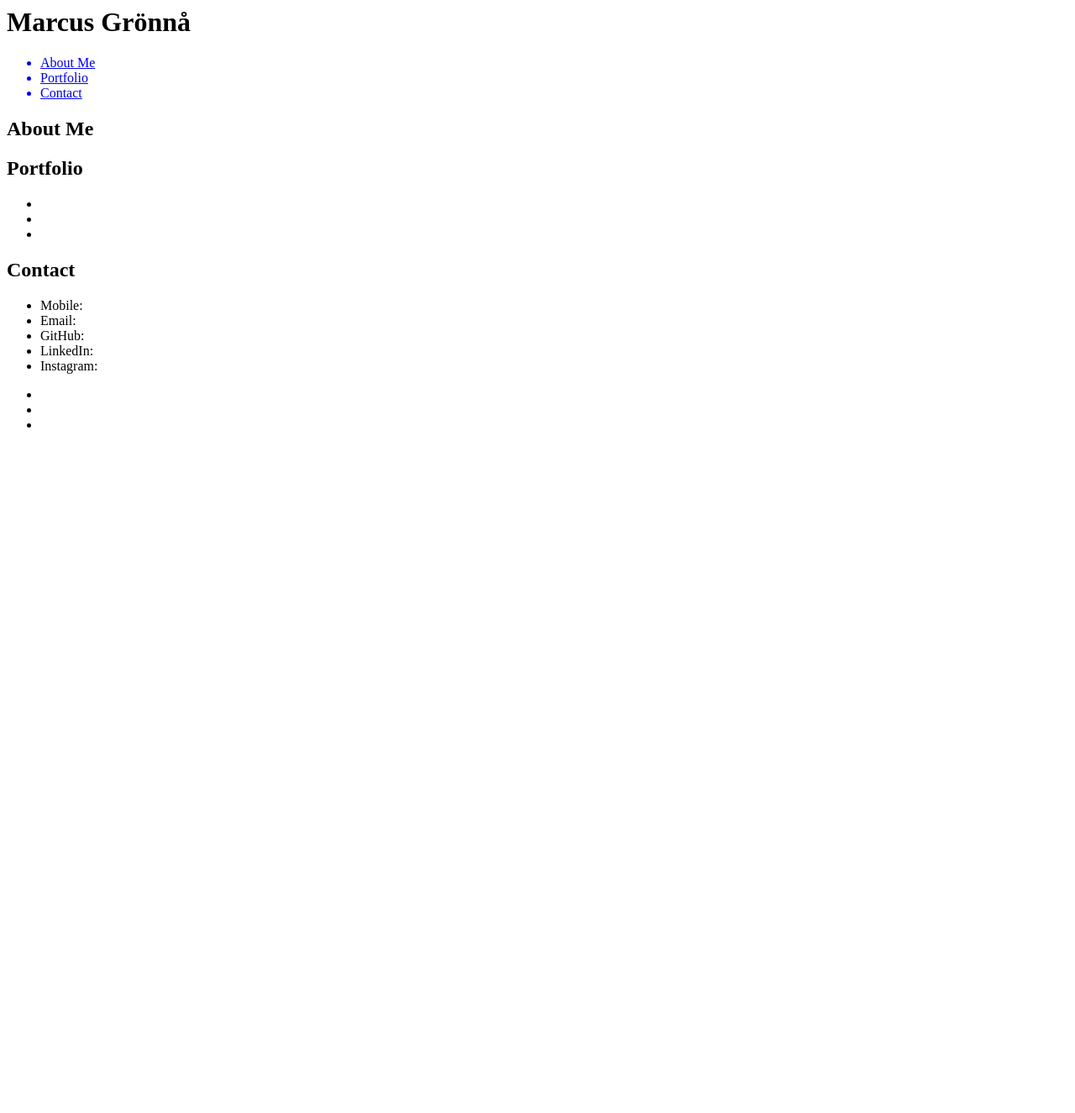
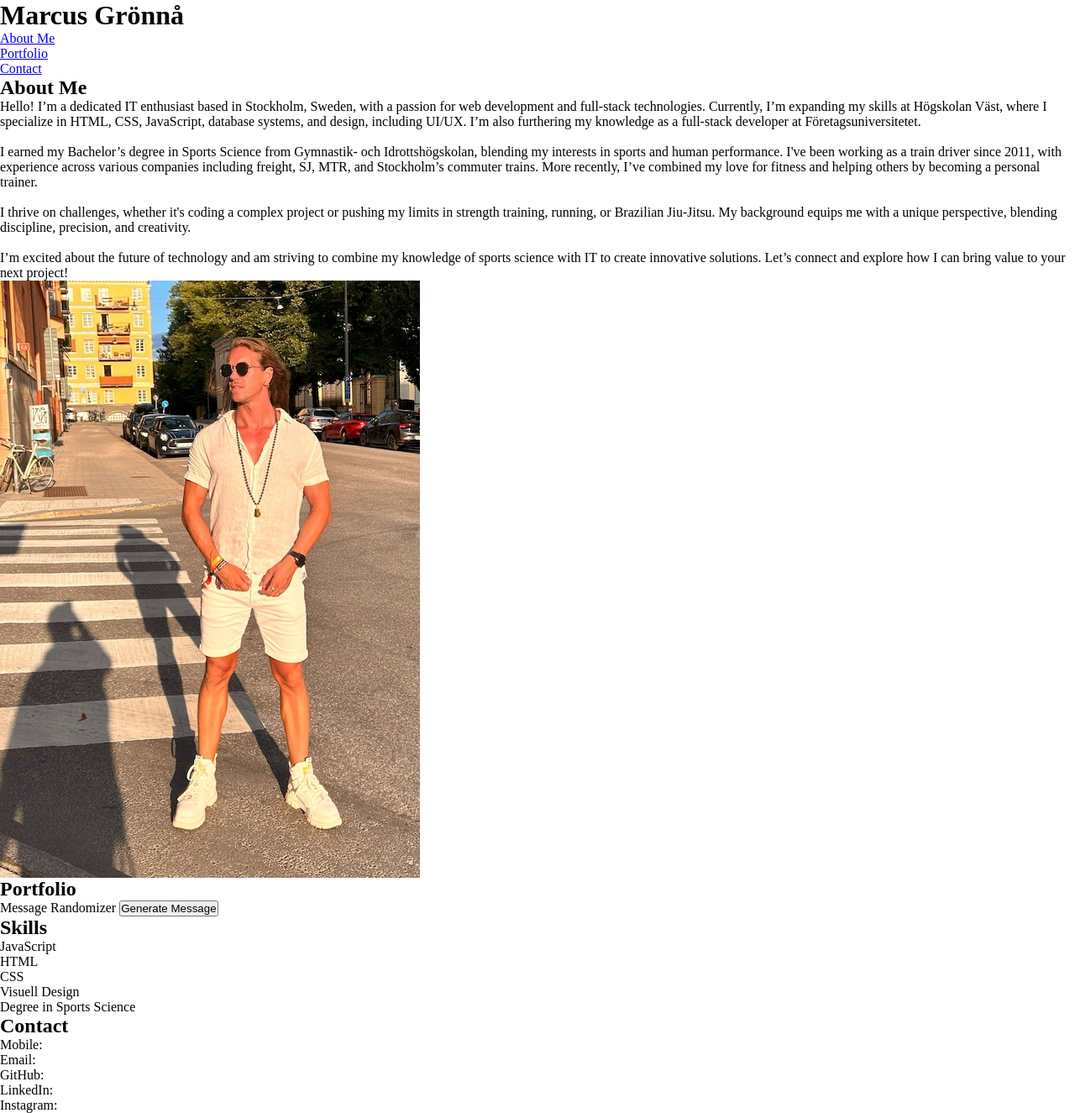
Before and after one commit to MarcusGronna/MarcusGronna.github.io, a plain HTML site: page index.html in a window 1280 px wide. Shown: the whole page at 84% size. Before the commit the page ends 800 px from the top, so only its background shows below. Drawn offline with Linux system fonts and the light colour scheme.

Commit message:
Add content to index.html and reset to style.css

```diff
--- a/index.html
+++ b/index.html
@@ -22,14 +22,45 @@
          <main>
             <section class="about-me" id="about-me">
                <h2>About Me</h2>
-               <p></p>
+               <p>
+                  Hello! I’m a dedicated IT enthusiast based in Stockholm, Sweden, with a passion for web
+                  development and full-stack technologies. Currently, I’m expanding my skills at Högskolan
+                  Väst, where I specialize in HTML, CSS, JavaScript, database systems, and design, including
+                  UI/UX. I’m also furthering my knowledge as a full-stack developer at Företagsuniversitetet.
+                  <br />
+                  <br />I earned my Bachelor’s degree in Sports Science from Gymnastik- och Idrottshögskolan,
+                  blending my interests in sports and human performance. I've been working as a train driver
+                  since 2011, with experience across various companies including freight, SJ, MTR, and
+                  Stockholm’s commuter trains. More recently, I’ve combined my love for fitness and helping
+                  others by becoming a personal trainer. <br />
+                  <br />I thrive on challenges, whether it's coding a complex project or pushing my limits in
+                  strength training, running, or Brazilian Jiu-Jitsu. My background equips me with a unique
+                  perspective, blending discipline, precision, and creativity. <br />
+                  <br />I’m excited about the future of technology and am striving to combine my knowledge of
+                  sports science with IT to create innovative solutions. Let’s connect and explore how I can
+                  bring value to your next project!
+               </p>
+               <img src="images/portrait.webp" alt="photo of me" />
             </section>
             <section class="portfolio" id="portfolio">
                <h2>Portfolio</h2>
-               <ul class="portfotio-list">
+               <ul class="portfolio-list">
+                  <li>
+                     Message Randomizer <button id="message_button">Generate Message</button>
+                     <div id="container_output"><p id="message_output"></p></div>
+                  </li>
                   <li></li>
                   <li></li>
-                  <li></li>
+               </ul>
+            </section>
+            <section>
+               <h2>Skills</h2>
+               <ul>
+                  <li>JavaScript</li>
+                  <li>HTML</li>
+                  <li>CSS</li>
+                  <li>Visuell Design</li>
+                  <li>Degree in Sports Science</li>
                </ul>
             </section>
             <section class="contact" id="contact">
--- a/styles/style.css
+++ b/styles/style.css
@@ -0,0 +1,6 @@
+* {
+    box-sizing: border-box;
+    margin: 0;
+    padding: 0;
+    list-style: none;
+}
```
